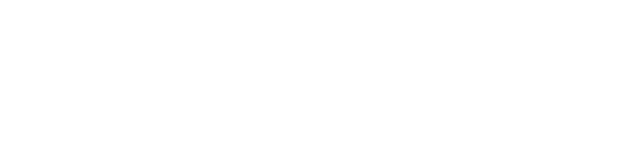
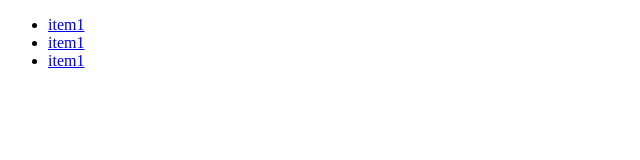
Before and after one commit to EdithNIC/commit-practice, a plain HTML site: page index.html in a window 1280 px wide. Shown: the whole page, without its empty margins (0-640 px from the left). Drawn offline with Linux system fonts and the light colour scheme.

Commit message:
Add nav to index header

```diff
--- a/index.html
+++ b/index.html
@@ -7,7 +7,13 @@
   </head>
 
   <body>
-    <header></header>
+    <header>
+      <nav>
+        <ul>
+          <li><a href="#"> item1</a></li>
+          <li><a href="#"> item1</a></li>
+          <li><a href="#"> item1</a></li>
+    </header>
     <main></main>
     <footer></footer>
   </body>
```
